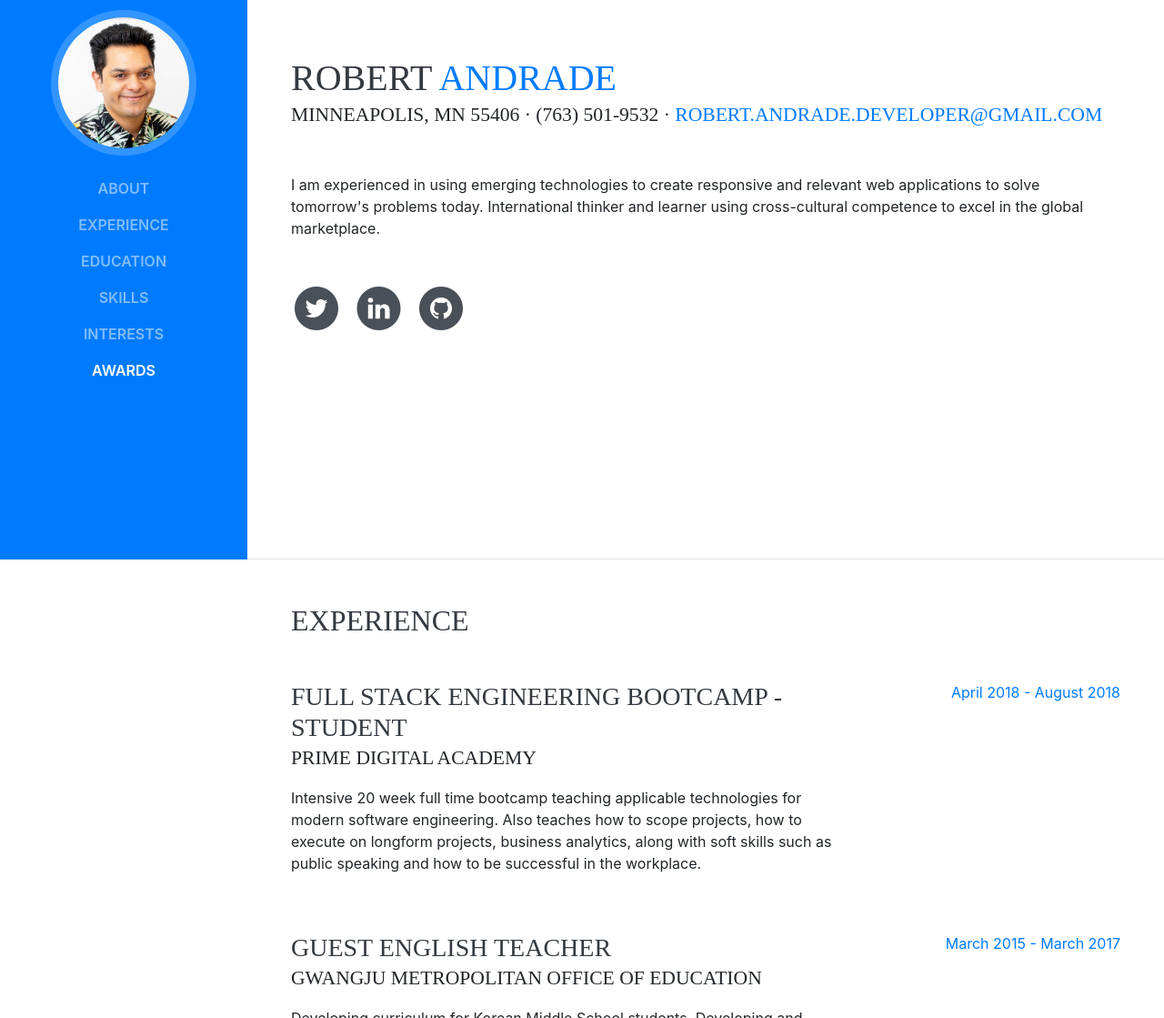
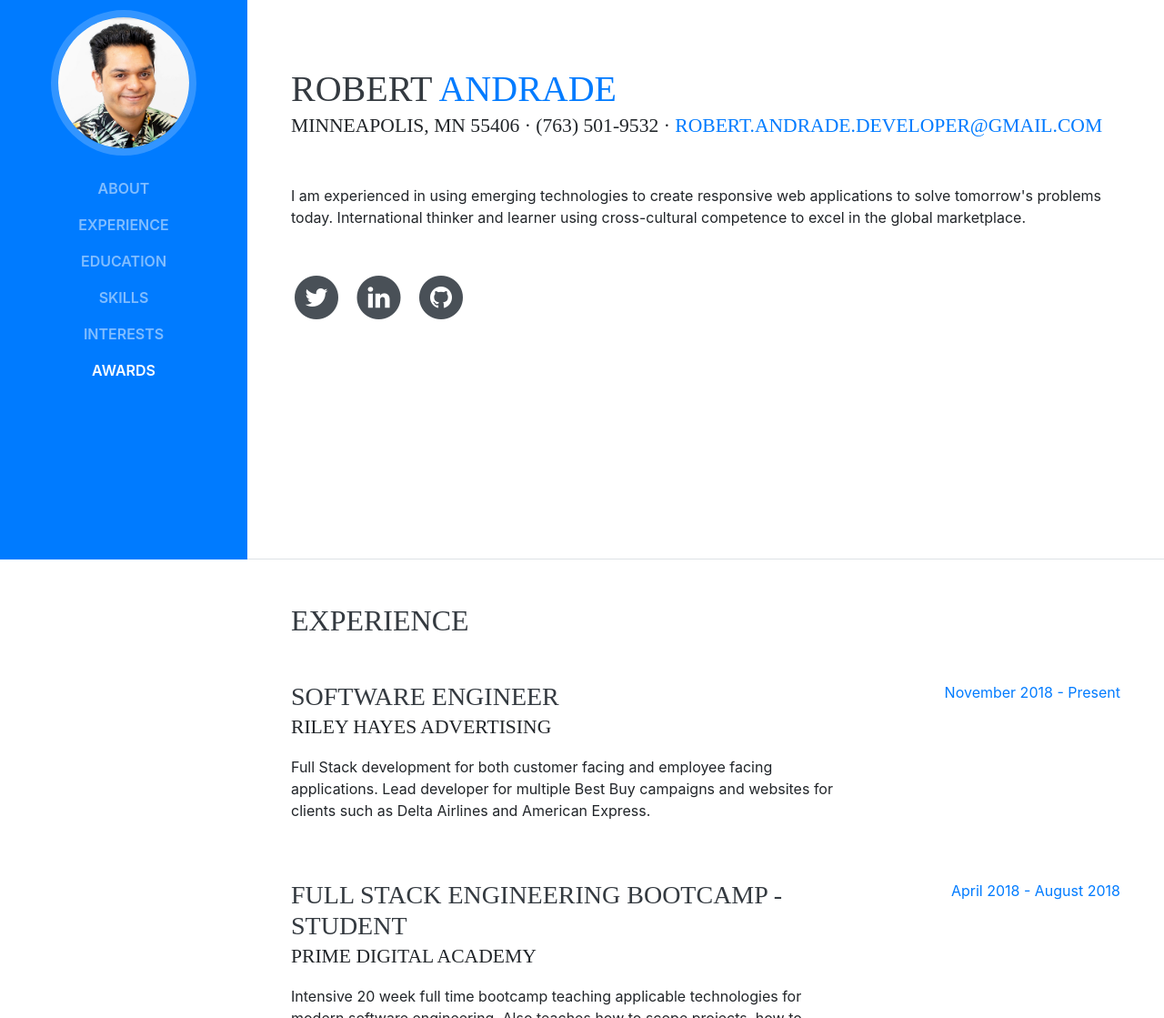
Before and after one commit to RobertAndradeJr/RobertAndradeJr, a website with bundled scripts: page index.html in a window 1280 px wide. Shown: the part 185-1304 px from the top of the page at 91% size. Built offline with nearby package versions, Linux system fonts and the light colour scheme; a web font is replaced by a local one.

Commit message:
updated experience

```diff
--- a/index.html
+++ b/index.html
@@ -71,7 +71,7 @@
           <div class="subheading mb-5">Minneapolis, MN 55406 · (763) 501-9532 ·
             <a href="mailto:name@email.com">robert.andrade.developer@gmail.com</a>
           </div>
-          <p class="mb-5">I am experienced in using emerging technologies to create responsive and relevant web applications to solve tomorrow's problems today. International thinker and learner using cross-cultural competence to excel in the global marketplace.</p>
+          <p class="mb-5">I am experienced in using emerging technologies to create responsive web applications to solve tomorrow's problems today. International thinker and learner using cross-cultural competence to excel in the global marketplace.</p>
           <ul class="list-inline list-social-icons mb-0">
 
             <li class="list-inline-item">
@@ -106,6 +106,16 @@
         <div class="my-auto">
           <h2 class="mb-5">Experience</h2>
 
+          <div class="resume-item d-flex flex-column flex-md-row mb-5">
+            <div class="resume-content mr-auto">
+              <h3 class="mb-0">Software Engineer</h3>
+              <div class="subheading mb-3">Riley Hayes Advertising</div>
+              <p>Full Stack development for both customer facing and employee facing applications. Lead developer for multiple Best Buy campaigns and websites for clients such as Delta Airlines and American Express.</p>
+            </div>
+            <div class="resume-date text-md-right">
+              <span class="text-primary">November 2018 - Present</span>
+            </div>
+          </div>
           <div class="resume-item d-flex flex-column flex-md-row mb-5">
             <div class="resume-content mr-auto">
               <h3 class="mb-0">Full Stack Engineering Bootcamp - Student</h3>
```
